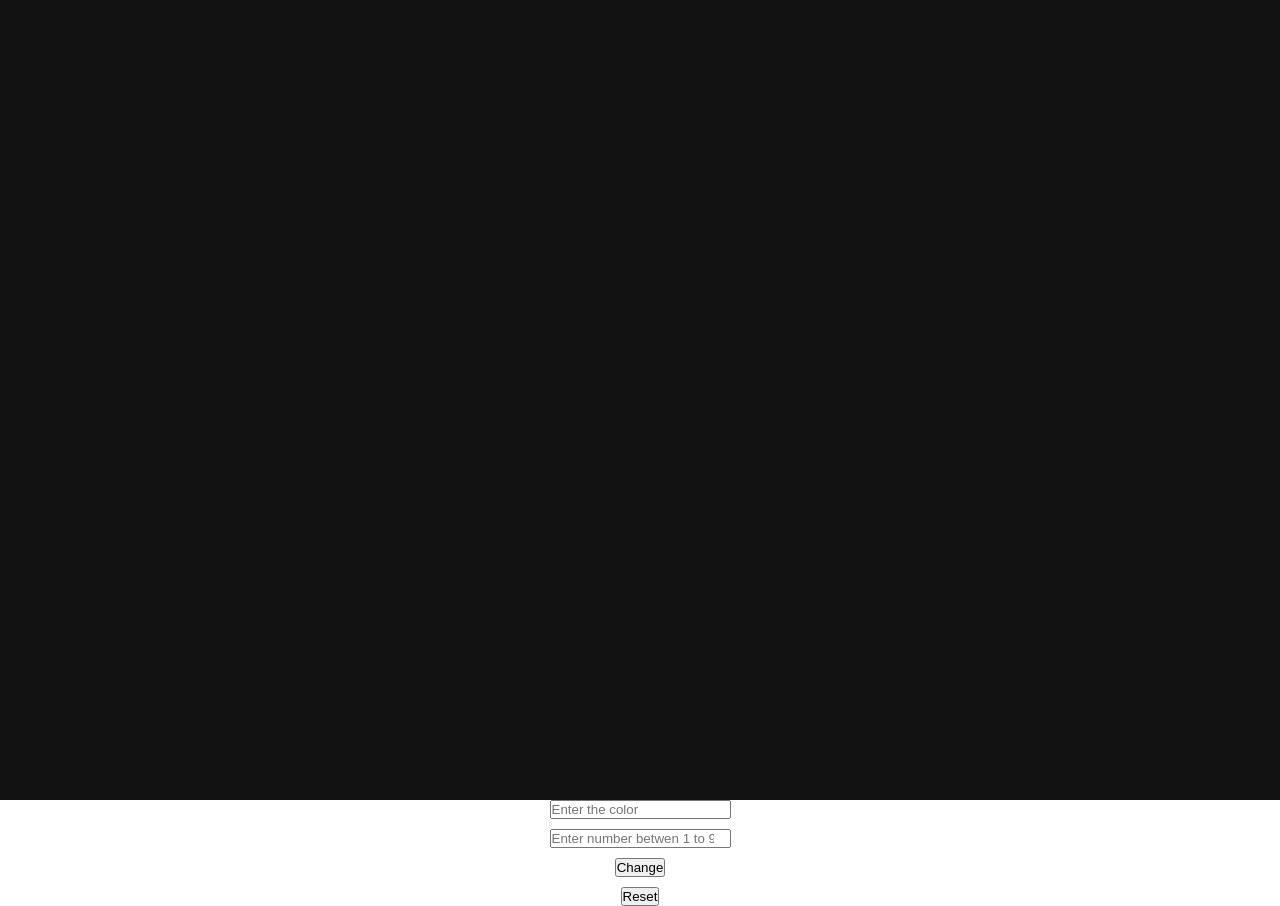
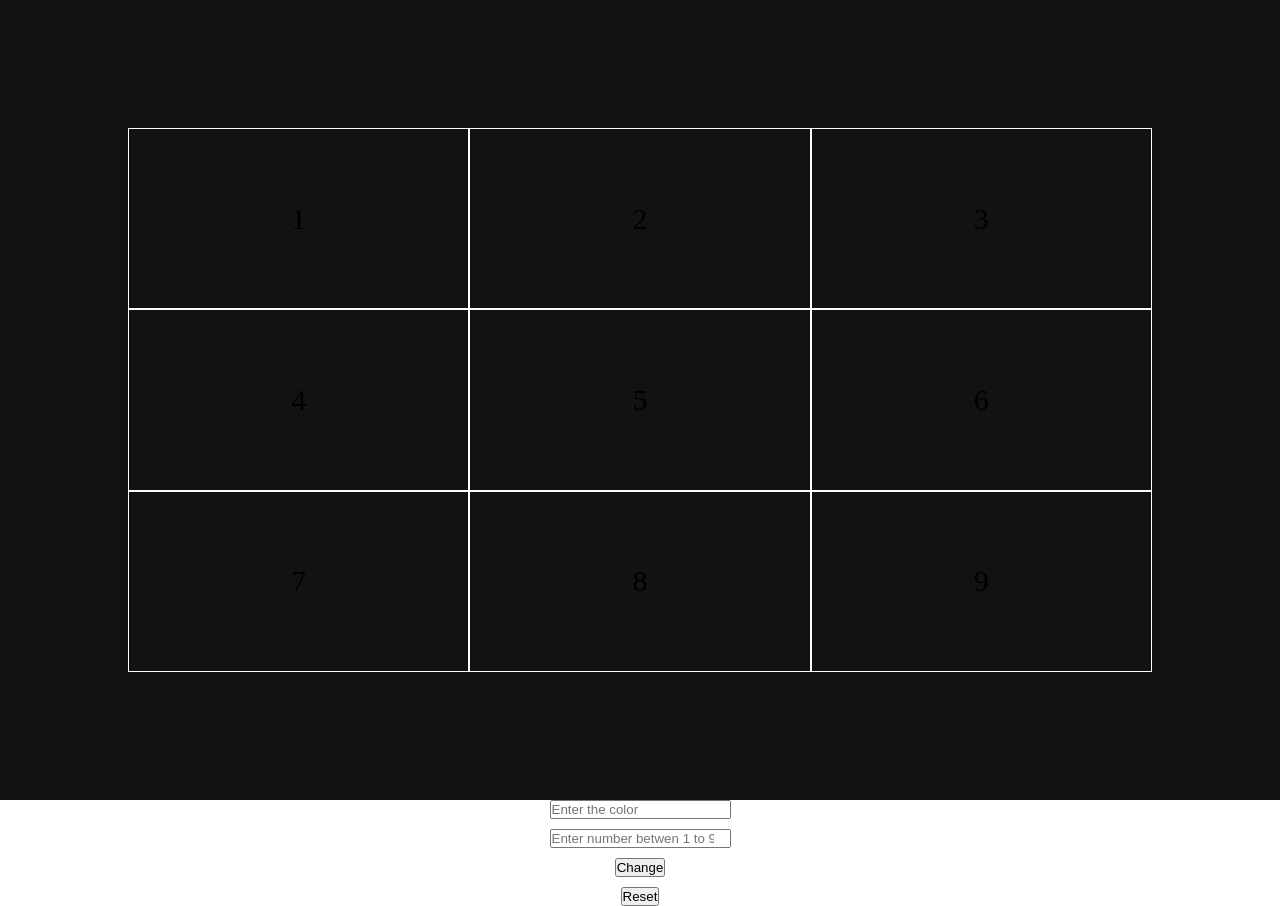
Before and after one commit to acciojob/Replit-Asian-Paints-T7351, a website: page main.html in a window 1280 px wide. Drawn offline with Linux system fonts and the light colour scheme.

Commit message:
created a submission

```diff
--- a/script.js
+++ b/script.js
@@ -1,15 +1,14 @@
-    const change = document.querySelector('#change_button');
-    const reset = document.querySelector('#reset_button');
-
     const container = document.querySelector(".grid-container");
     for (let i = 1; i <= 9; i++) {
         const div = document.createElement("div");
         div.className = "grid-item";
         div.id = i;
         div.textContent = i;
-        container.appendChild(div);https://www.svgrepo.com/show/345221/three-dots.svg
+        container.appendChild(div);
     }
 
+    const change = document.querySelector('#change_button');
+    const reset = document.querySelector('#reset_button');
     change.addEventListener(('click'), (e)=>{
         e.preventDefault();
         const block = document.querySelector('#block_id').value;
--- a/styles.css
+++ b/styles.css
@@ -13,7 +13,7 @@
             grid-template-rows: repeat(3,1fr);
         }
         .grid-item{
-            background-color: "transparent";
+            background-color: transparent;
             border: 1px solid white;
             display:flex;
             justify-content:center;
```
